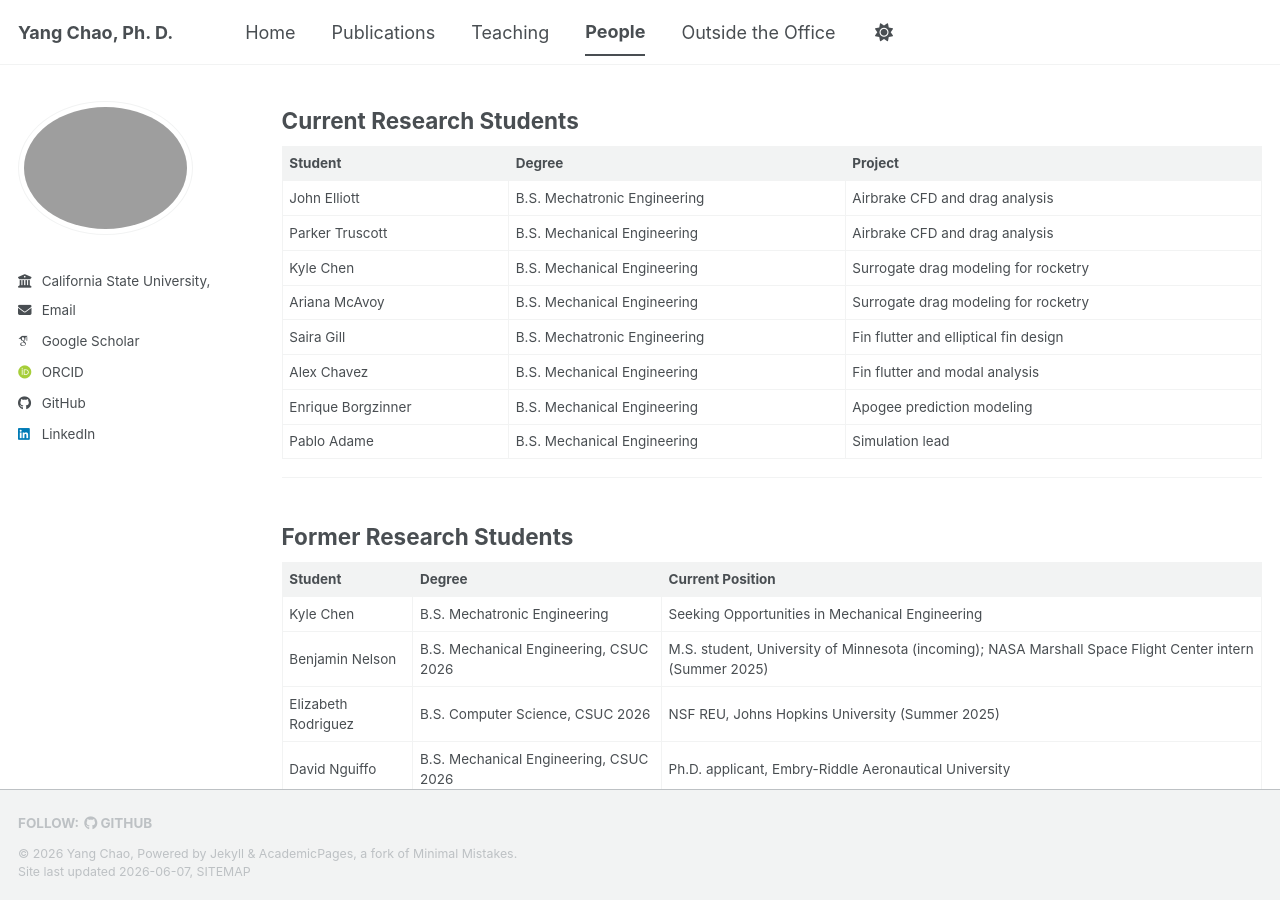
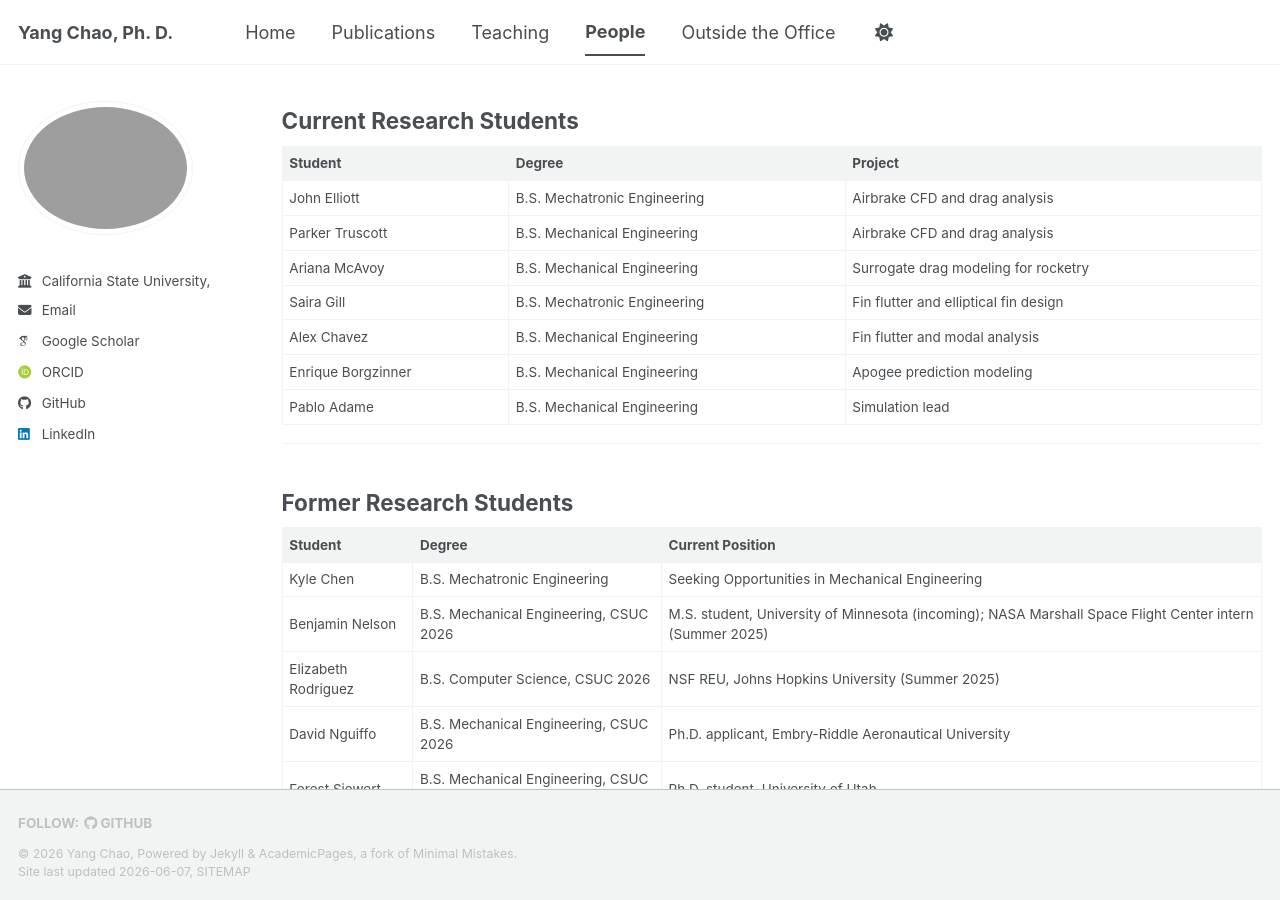
Before and after one commit to cycynyny/cycynyny.github.io, a Jekyll site: the page built from _pages/people.md, in a window 1280 px wide and 900 px high, scrolled down 584 px. Built offline with Jekyll 4.4.1, drawn with Linux system fonts in a browser that asks for light colours; some web fonts are replaced; a script bundle is joined from its source files by our own code; library files that are not in the unit come from our copies; grey boxes are pictures that could not be loaded.

Commit message:
Update people.md

```diff
--- a/_pages/people.md
+++ b/_pages/people.md
@@ -71,7 +71,6 @@ Our group presents at major conferences and collaborates across institutions.
 |---|---|---|
 | John Elliott | B.S. Mechatronic Engineering | Airbrake CFD and drag analysis |
 | Parker Truscott | B.S. Mechanical Engineering | Airbrake CFD and drag analysis |
-| Kyle Chen | B.S. Mechanical Engineering | Surrogate drag modeling for rocketry |
 | Ariana McAvoy | B.S. Mechanical Engineering | Surrogate drag modeling for rocketry |
 | Saira Gill | B.S. Mechatronic Engineering | Fin flutter and elliptical fin design |
 | Alex Chavez | B.S. Mechanical Engineering | Fin flutter and modal analysis |
```
